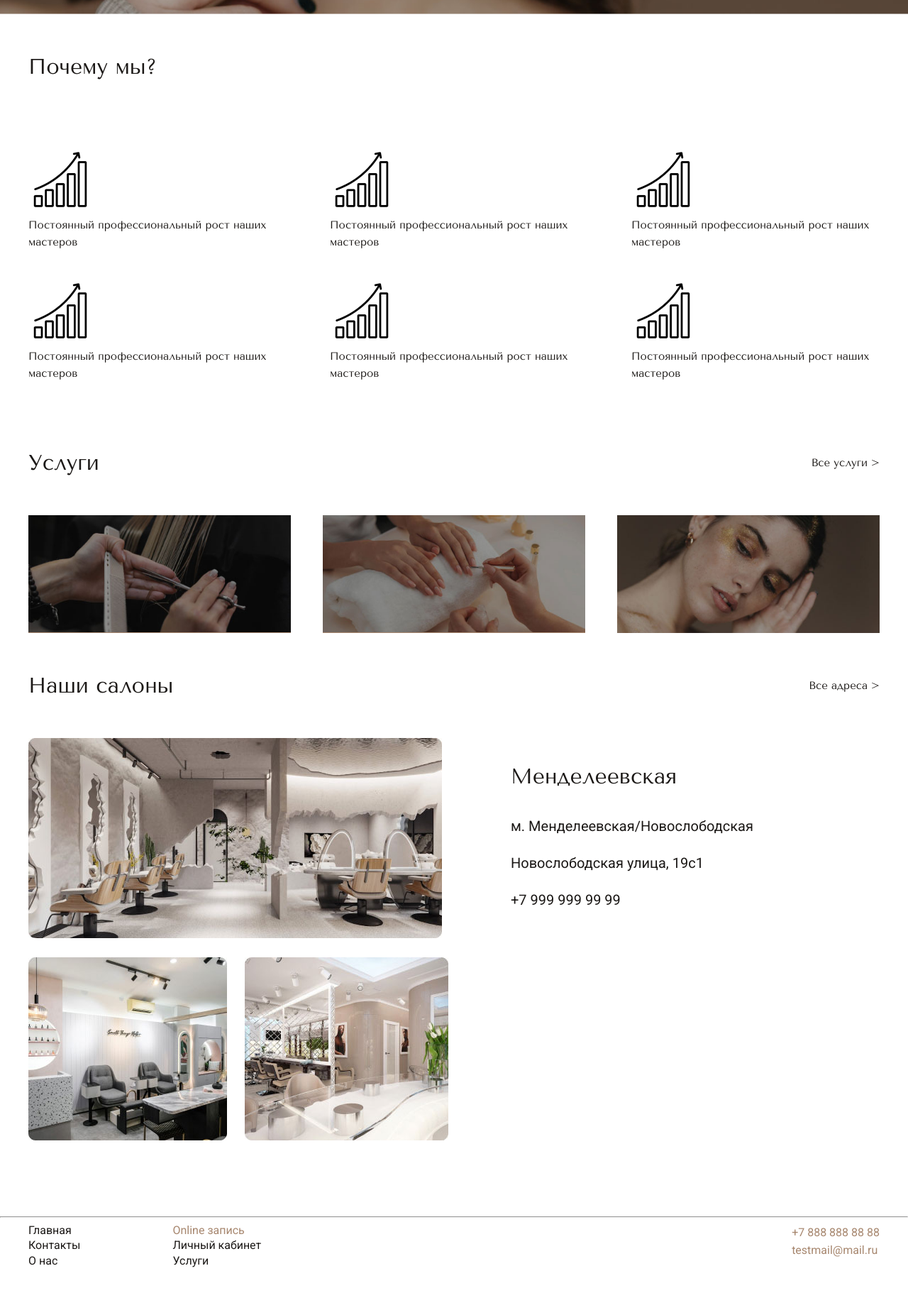
After one commit to karish-okk/ypp, a PHP site: page /index.php in a window 1280 px wide. The commit adds this page. Shown: the part 840-2686 px from the top of the page at 71% size. Run offline with PHP 8.4, Linux system fonts and the light colour scheme.

Commit message:
Add files via upload

```diff
--- /dev/null
+++ b/blesk.ru/assets/adresses.css
@@ -0,0 +1,14 @@
+.adresses {
+    display: flex;
+    justify-content: space-between;
+}
+
+.adresses__column {
+    width: 40%;
+
+    font-size: 15px;
+}
+
+.adresses__column a{
+    font-family: 'Roboto', sans-serif;
+}
--- a/blesk.ru/assets/style.css
+++ b/blesk.ru/assets/style.css
@@ -27,10 +27,15 @@ a {
     width: 100%;
     max-width: 1200px;
     margin: 0 auto;
+    margin-bottom: 60px;
 }
 
 p {
     font-size: 30px;
+}
+
+img {
+    max-width: 100%;
 }
 
 .text {
@@ -39,7 +44,7 @@ p {
 }
 
 .registration {
-    margin: 40px 0;
+    margin: 50px 0;
     display: flex;
     justify-content: center;
     align-items: center;
@@ -99,17 +104,19 @@ p {
     margin: 20px;
     position: relative;
     display: flex;
+    justify-content: space-between;
+    align-items: center;
 }
 
 .intro2__ico {
-    flex: 10%;
+    flex: 40%;
     position: absolute;
     top: 0;
     left: 0;
 }
 
 .intro2__text {
-    flex: auto;
+    flex: 60%;
     width: 350px;
 }
 
@@ -181,8 +188,8 @@ p {
     display: grid;
     gap: 20px;
     grid-template-areas:
-    "A A A  A A A  A A A  A A A  A A A  A A A  A A A"
-    "B C C  C C C  C C C  C C C  C C C  C C C  C C C";
+    "A A A A  A A A A  A A A A  A A A A"
+    "B C C C  C C C C  C C C C  C C C C";
 }
 
 .intro4__img1 {
--- /dev/null
+++ b/blesk.ru/bloks/footer.php
@@ -0,0 +1,22 @@
+<hr width="100%">
+    <div class="container">
+        <footer class="footer">
+            <div class="footer__links">
+                <div class="footer__links-column">
+                    <p>Главная</p>
+                    <p>Контакты</p>
+                    <p>О нас</p>
+                </div>
+                <div class="footer__links-column">
+                    <p class="footer__brown">Online запись</p>
+                    <p>Личный кабинет</p>
+                    <p>Услуги</p>
+                </div>
+            </div>
+
+            <div class="footer__contacts">
+                <a href="tel:88888888888">+7 888 888 88 88</a><br>
+                <a href="emaito:testmail@mail.ru">testmail@mail.ru</a>
+            </div>
+        </footer>
+    </div>
--- /dev/null
+++ b/blesk.ru/bloks/head.php
@@ -0,0 +1,15 @@
+<meta charset="UTF-8">
+    <meta name="viewport" content="width=device-width, initial-scale=1.0">
+    <link rel="stylesheet" href="assets/style.css">
+    <link rel="stylesheet" href="assets/header.css">
+    <link rel="stylesheet" href="assets/footer.css">
+    <link rel="stylesheet" href="assets/services.css">
+    <link rel="stylesheet" href="assets/about.css">
+    <link rel="stylesheet" href="assets/adresses.css">
+    <link rel="preconnect" href="https://fonts.googleapis.com">
+<link rel="preconnect" href="https://fonts.gstatic.com" crossorigin>
+<link href="https://fonts.googleapis.com/css2?family=Roboto:wght@300;400&family=Tenor+Sans&display=swap" rel="stylesheet">
+    <link rel="preconnect" href="https://fonts.googleapis.com">
+    <link rel="preconnect" href="https://fonts.gstatic.com" crossorigin>
+    <link href="https://fonts.googleapis.com/css2?family=Tenor+Sans&display=swap" rel="stylesheet">
+    <title><?=$title ?></title>
--- /dev/null
+++ b/blesk.ru/index.php
@@ -0,0 +1,128 @@
+<!DOCTYPE html>
+<html lang="en">
+<head>
+    <?php $title = "Блеск - Салон красоты";
+        require_once "bloks/head.php"?>
+</head>
+<body>
+
+    <!-- Шапка -->
+    <header class="header-main">
+        <div class="container">
+            <div class="header-main__inner">
+                <div class="header-main__logo">Блеск</div>
+                <nav class="header-main__nav">
+                    <a class="header-main__nav__link" href="services.php">Услуги</a>
+                    <a class="header-main__nav__link" href="about.php">О нас</a>
+                    <a class="header-main__nav__link" href="adresses.php">Контакты</a>
+                    <a class="header-main__nav__link" href="#">Online-запись</a>
+                </nav>
+                <div class="header-maincontacts">
+                    <a href="tel:89999999999">+7 (999) 999 99 99</a>
+                    <a href="#" class="contacts__logo" alt="Личный кабинет"><img src="/assets/img/lk2.png" width="30px"></a>
+                </div>
+            </div>
+        </div>
+    </header>
+
+<!-- Секция с картинкой начальной -->
+    <div class="intro">
+        <div class="container"></div>
+    </div>
+
+    <div class="container">
+
+        <!-- Секция "Почему мы?" -->
+        <div class="intro__title">
+            <p>Почему мы?</p>
+        </div>
+        <div class="intro2__content">
+            <div class="intro2__content_object">
+                <img clacc="intro2__ico" src="/assets/img/up1.png" alt="">
+                <div class="intro2__text">Постоянный профессиональный рост наших мастеров</div>
+            </div>
+            <div class="intro2__content_object">
+                <img clacc="intro2__ico" src="/assets/img/up1.png" alt="">
+                <div class="intro2__text">Постоянный профессиональный рост наших мастеров</div>
+            </div>
+            <div class="intro2__content_object">
+                <img clacc="intro2__ico" src="/assets/img/up1.png" alt="">
+                <div class="intro2__text">Постоянный профессиональный рост наших мастеров</div>
+            </div>
+        </div>
+        <div class="intro2__content">
+            <div class="intro2__content_object">
+                <img clacc="intro2__ico" src="/assets/img/up1.png" alt="">
+                <div class="intro2__text">Постоянный профессиональный рост наших мастеров</div>
+            </div>
+            <div class="intro2__content_object">
+                <img clacc="intro2__ico" src="/assets/img/up1.png" alt="">
+                <div class="intro2__text">Постоянный профессиональный рост наших мастеров</div>
+            </div>
+            <div class="intro2__content_object">
+                <img clacc="intro2__ico" src="/assets/img/up1.png" alt="">
+                <div class="intro2__text">Постоянный профессиональный рост наших мастеров</div>
+            </div>
+        </div>
+
+
+
+        <!-- Секция с услугами -->
+        <div class="intro__title">
+            <p>Услуги</p>
+            <a href="#">Все услуги ></a>
+        </div>
+        <div class="intro3__services">
+            <div class="intro3__item">
+                <div class="intro3__item-img">
+                    <img src="/assets/img/hair1.jpg" alt="" width="370px" border-radius="10px">
+                </div>
+                <div class="into3__text">Волосы</div>
+            </div>
+            <div class="intro3__item">
+                <div class="intro3__item-img">
+                    <img src="/assets/img/nail1.jpg" alt="" width="370px">
+                </div>
+                <div class="into3__text">Ногтевой сервис</div>
+            </div>
+            <div class="intro3__item">
+                <div class="intro3__item-img">
+                    <img src="/assets/img/makeup1.jpg" alt="" width="370px">
+                </div>
+                <div class="into3__text">Макияж</div>
+            </div>
+        </div>
+
+
+
+        <!-- Секция с адресами -->
+        <div class="intro__title">
+            <p>Наши салоны</p>
+            <a href="#">Все адреса ></a>
+        </div>
+        <div class="intro4__adresses">
+            <div class="intro4__pictures">
+                <div class="intro4__img1">
+                    <img src="/assets/img/salon1.jpg" alt="">
+                </div>
+                <div class="intro4__img2">
+                    <img src="/assets/img/salon2.jpg" alt="">
+                </div>
+                <div class="intro4__img3">
+                    <img src="/assets/img/salon3.jpg" alt="">
+                </div>
+            </div>
+            <div class="intro4__description">
+                <p class="intro4__title">Менделеевская</p>
+                <p class="text">м. Менделеевская/Новослободская</p>
+                <p class="text">Новослободская улица, 19с1</p>
+                <p class="text">+7 999 999 99 99</p>
+            </div>
+        </div>
+    </div>
+
+
+    <!-- Подвал -->
+    <?php require_once "bloks/footer.php" ?>
+</body>
+</html>
```
Also changed, not shown: blesk.ru/about.php (added, +66 -0 lines), blesk.ru/adresses.php (added, +58 -0 lines), blesk.ru/bloks/header.php (added, +17 -0 lines), blesk.ru/services.php (added, +114 -0 lines).
